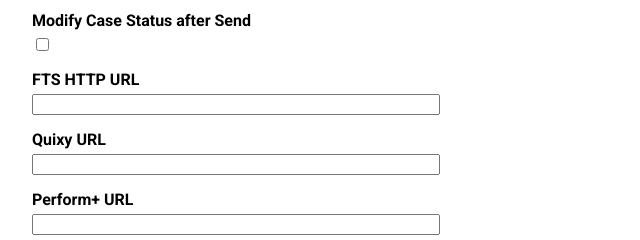
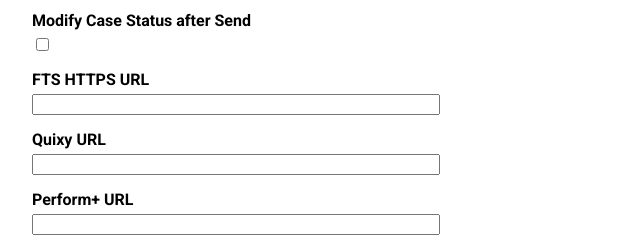
Before and after one commit to UNiXMIT/UNiXSF, a browser extension: page SFExt/config/config.html in a window 1280 px wide. Shown: the part 506-746 px from the top of the page, 258-898 px from the left. Drawn offline with Linux system fonts and the light colour scheme.

Commit message:
Tweak config title

```diff
--- a/SFExt/config/config.html
+++ b/SFExt/config/config.html
@@ -17,7 +17,7 @@
         <input type="checkbox" id="pendingCust" name="pendingCust">
         <label for="caseStatus">Modify Case Status after Send</label>
         <input type="checkbox" id="caseStatus" name="caseStatus">
-        <label for="ftshttp">FTS HTTP URL</label>
+        <label for="ftshttp">FTS HTTPS URL</label>
         <input id="ftshttp" name="ftshttp"></input>
         <label for="quixy">Quixy URL</label>
         <input id="quixy" name="quixy"></input>
```
